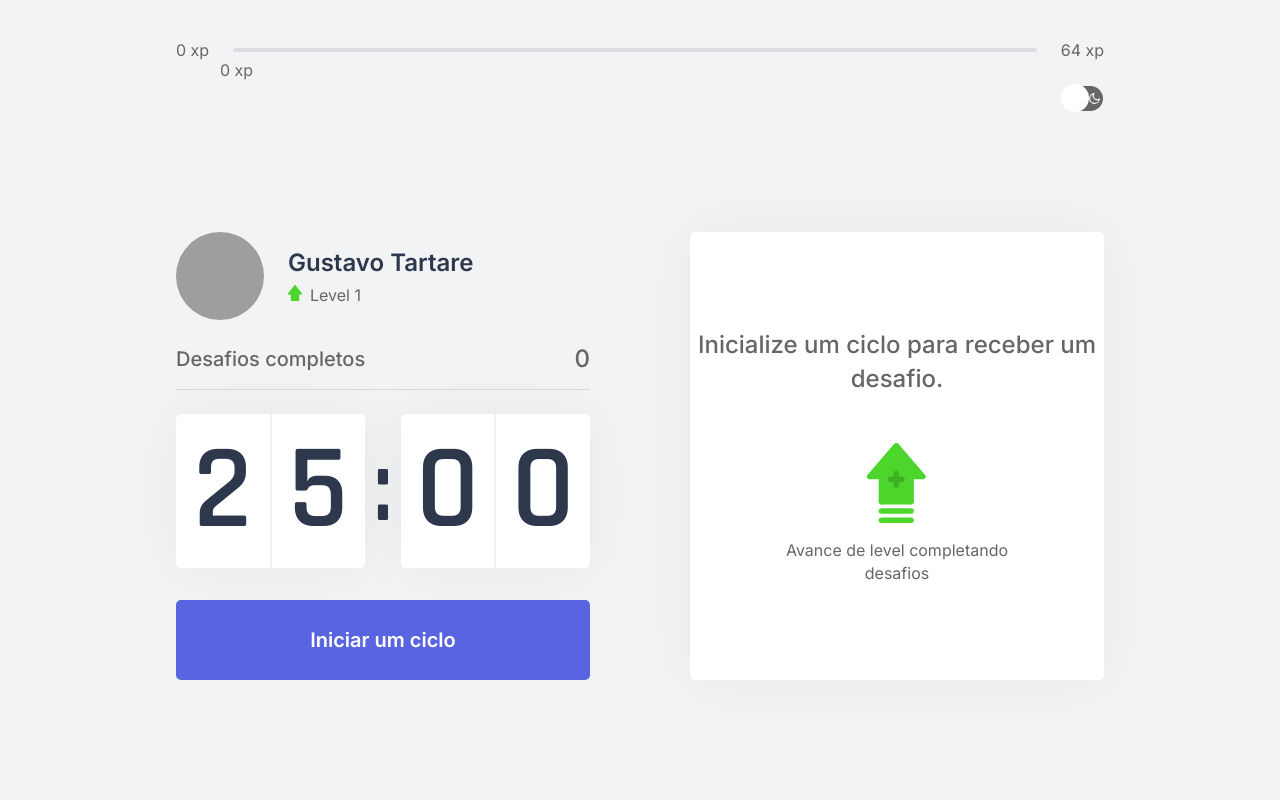
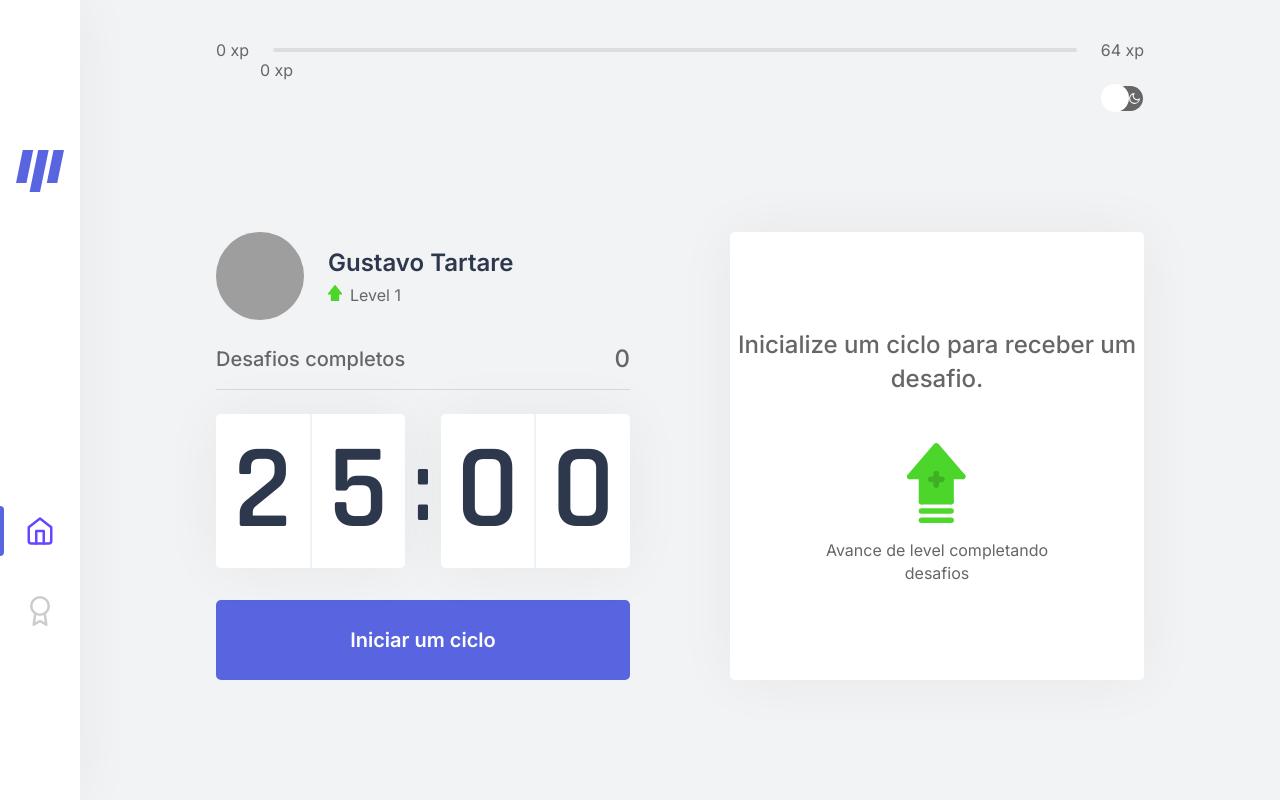
Before and after one commit to Gustavoctt/moveit, a Next.js app: page / in a window 1280 px wide. Built offline with nearby package versions, Linux system fonts and the light colour scheme; grey boxes are pictures that could not be loaded.

Commit message:
added sidebar

```diff
--- /dev/null
+++ b/src/components/Sidebar.tsx
@@ -0,0 +1,56 @@
+import { FiHome, FiAward, FiLogOut } from 'react-icons/fi';
+import { useRouter } from 'next/router';
+
+import styles from "../styles/components/Sidebar.module.css";
+
+interface SidebarProps{
+  page: 'home' | 'leaderboard'
+}
+
+export function Sidebar({ page }: SidebarProps) {
+  const router = useRouter();
+
+  function toHome(){
+    if(page === 'home'){
+      return
+    }
+
+    router.push('/home')
+  }
+
+  function toLeaderboard(){
+    if(page === 'leaderboard'){
+      return
+    }
+
+    router.push('/leaderboard')
+  }
+
+  return (
+    <div className={styles.container}>
+      <img src="/logo-sidebar.svg" alt="logo"/>
+
+      <div className={styles.buttons}>
+        <div className={styles.option}>
+          { page === 'home' && <div className={styles.decoration} /> }
+          <FiHome
+            size={30}
+            color={page === 'home' ? '#6348ff' : '#ccc'}
+            style={{ cursor: 'pointer' }}
+            onClick={toHome}
+          />
+        </div>
+
+        <div className={styles.option}>
+          { page === 'leaderboard' && <div className={styles.decoration} /> }
+          <FiAward
+            size={30}
+            color={page === 'leaderboard' ? '#6348ff' : '#ccc'}
+            style={{ cursor: 'pointer' }}
+            onClick={toLeaderboard}
+          />
+        </div>
+      </div>
+    </div>
+  );
+}
--- a/src/pages/index.tsx
+++ b/src/pages/index.tsx
@@ -12,6 +12,7 @@ import { ChallengeProvider } from '../contexts/ChallengeContext';
 
 import styles from '../styles/pages/Home.module.css';
 import Switch from '../components/Switch';
+import { Sidebar } from '../components/Sidebar';
 
 interface HomeProps{
   level: number;
@@ -31,6 +32,9 @@ export default function Home(props: HomeProps) {
           <title>Início | move.it</title>
         </Head>
 
+        <Sidebar page="home"/>
+
+        <div className={styles.containerRight}>
           <ExperienceBar/>
 
           <div className={styles.switchButton}>
@@ -50,6 +54,7 @@ export default function Home(props: HomeProps) {
             </section>
           </CountdownProvider>
         </div>
+      </div>
     </ChallengeProvider>
   )
 }
--- /dev/null
+++ b/src/styles/components/Sidebar.module.css
@@ -0,0 +1,37 @@
+.container{
+    width: 80px;
+    height: 100vh;
+
+    background-color: var(--white);
+    box-shadow: 0 0 60px rgba(0, 0, 0, 0.05);
+
+    display: flex;
+    flex-direction: column;
+    justify-content: space-around;
+    align-items: center;
+}
+
+.buttons{
+    display: flex;
+    flex-direction: column;
+    justify-content: center;
+}
+
+.option{
+    width: 80px;
+    height: 80px;
+
+    display: flex;
+    justify-content: center;
+    align-items: center;
+    position: relative;
+}
+
+.decoration{
+    height: 50px;
+    border-right: 4px solid var(--blue);
+    border-top-right-radius: 5px;
+    border-bottom-right-radius: 5px;
+    position: absolute;
+    left: 0;
+}
--- a/src/styles/pages/Home.module.css
+++ b/src/styles/pages/Home.module.css
@@ -1,4 +1,12 @@
 .container{
+    height: 100vh;
+    margin: 0 auto;
+
+    display: flex;
+    flex-direction: row;
+}
+
+.containerRight{
     height: 100vh;
     max-width: 992px;
     margin: 0 auto;
```
Also changed, not shown: public/logo-sidebar.svg (added). Lines whose indentation alone changed are shown as unchanged.
